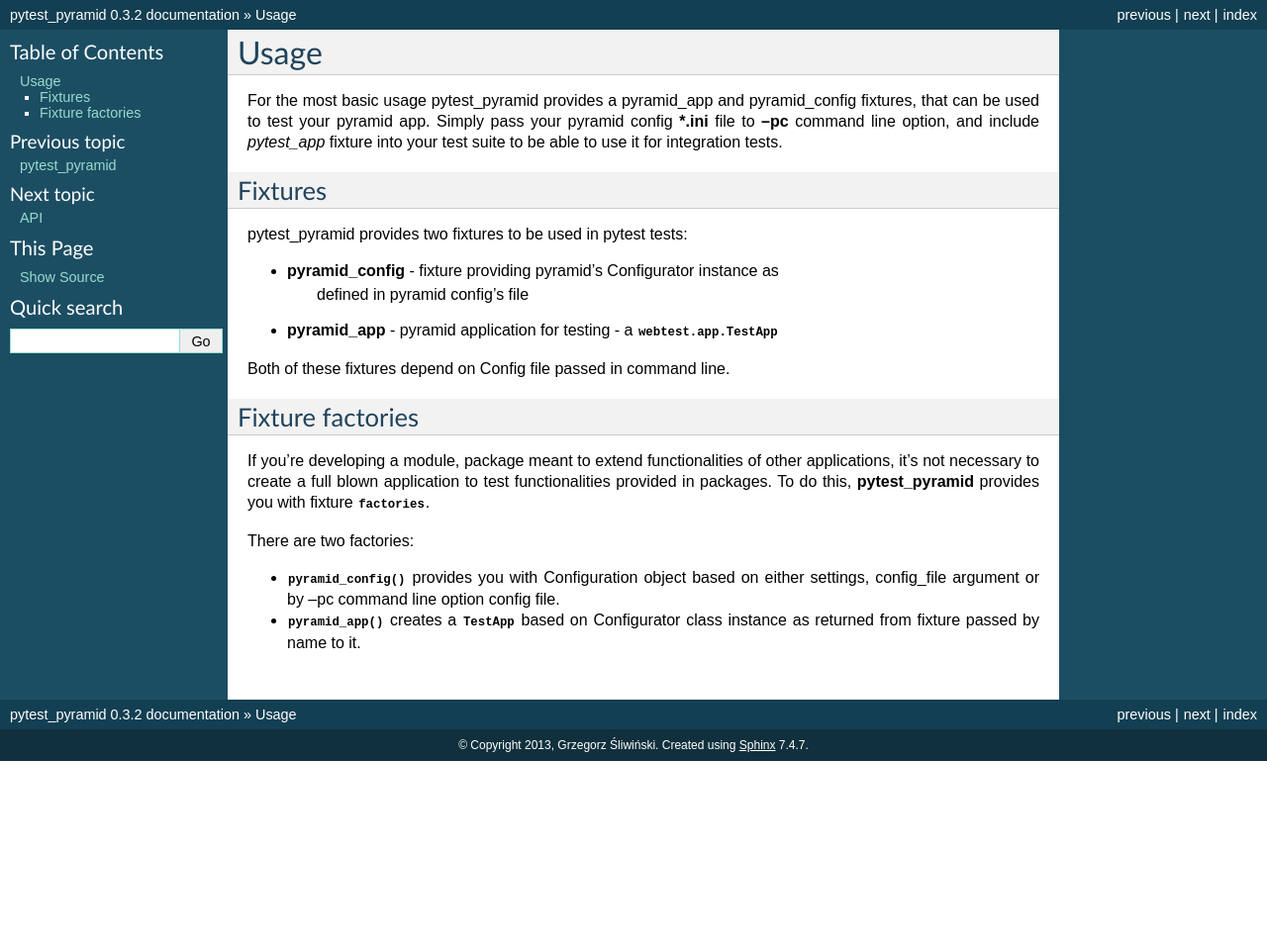
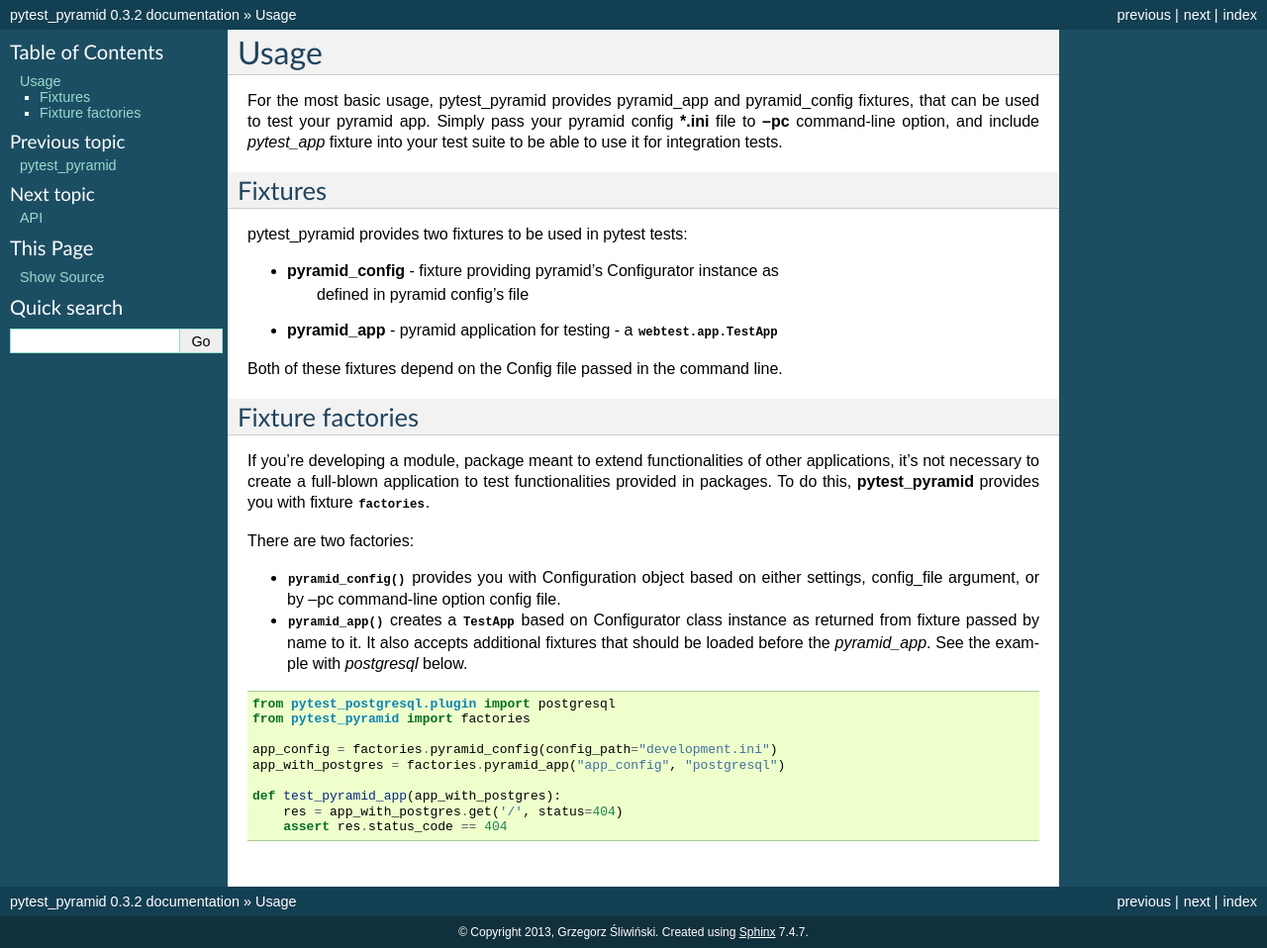
Before and after one commit to fizyk/pytest_pyramid, a Sphinx documentation site: the page built from docs/source/usage.rst, in a window 1280 px wide. Shown: the whole page at 99% size. Built offline with Sphinx 7.4.7, drawn with Linux system fonts in a browser that asks for light colours; before the commit the page ends 900 px from its top, so only the background shows below that.

Commit message:
Add additional_fixtures argument to pyramid_app factory
It allows to pass any additional fixtures that should be loaded before
the pyramid_app fixture

```diff
--- a/AUTHORS.rst
+++ b/AUTHORS.rst
@@ -6,3 +6,4 @@
 
 * Grzegorz Śliwiński
 * Eric Hulser
+* Łukasz Bieszczad
--- a/CHANGES.rst
+++ b/CHANGES.rst
@@ -1,5 +1,10 @@
 CHANGES
 =======
+
+unreleased
+----------
+
+- add additiona_fixtures to factories.pyramid_app
 
 0.3.2
 ----------
--- a/docs/source/usage.rst
+++ b/docs/source/usage.rst
@@ -1,9 +1,9 @@
 Usage
 =====
 
-For the most basic usage pytest_pyramid provides a pyramid_app and pyramid_config fixtures,
+For the most basic usage, pytest_pyramid provides pyramid_app and pyramid_config fixtures,
 that can be used to test your pyramid app.
-Simply pass your pyramid config ***.ini** file to **--pc** command line option,
+Simply pass your pyramid config ***.ini** file to **--pc** command-line option,
 and include *pytest_app* fixture into your test suite to be able to use it for
 integration tests.
 
@@ -16,18 +16,30 @@
     defined in pyramid config's file
 * **pyramid_app** - pyramid application for testing - a :class:`webtest.app.TestApp`
 
-Both of these fixtures depend on Config file passed in command line.
+Both of these fixtures depend on the Config file passed in the command line.
 
 
 Fixture factories
 -----------------
 
 If you're developing a module, package meant to extend functionalities of other
-applications, it's not necessary to create a full blown application to test
+applications, it's not necessary to create a full-blown application to test
 functionalities provided in packages. To do this, **pytest_pyramid** provides
 you with fixture :mod:`~pytest_pyramid.factories`.
 
 There are two factories:
 
-* :func:`~pytest_pyramid.factories.pyramid_config` provides you with Configuration object based on either settings, config_file argument or by --pc command line option config file.
-* :func:`~pytest_pyramid.factories.pyramid_app` creates a :class:`~webtest.app.TestApp` based on Configurator class instance as returned from fixture passed by name to it.
+* :func:`~pytest_pyramid.factories.pyramid_config` provides you with Configuration object based on either settings, config_file argument, or by --pc command-line option config file.
+* :func:`~pytest_pyramid.factories.pyramid_app` creates a :class:`~webtest.app.TestApp` based on Configurator class instance as returned from fixture passed by name to it. It also accepts additional fixtures that should be loaded before the `pyramid_app`. See the example with `postgresql` below.
+
+.. code-block:: python
+
+    from pytest_postgresql.plugin import postgresql
+    from pytest_pyramid import factories
+
+    app_config = factories.pyramid_config(config_path="development.ini")
+    app_with_postgres = factories.pyramid_app("app_config", "postgresql")
+
+    def test_pyramid_app(app_with_postgres):
+        res = app_with_postgres.get('/', status=404)
+        assert res.status_code == 404
```
Also changed, not shown: 2 other files.
